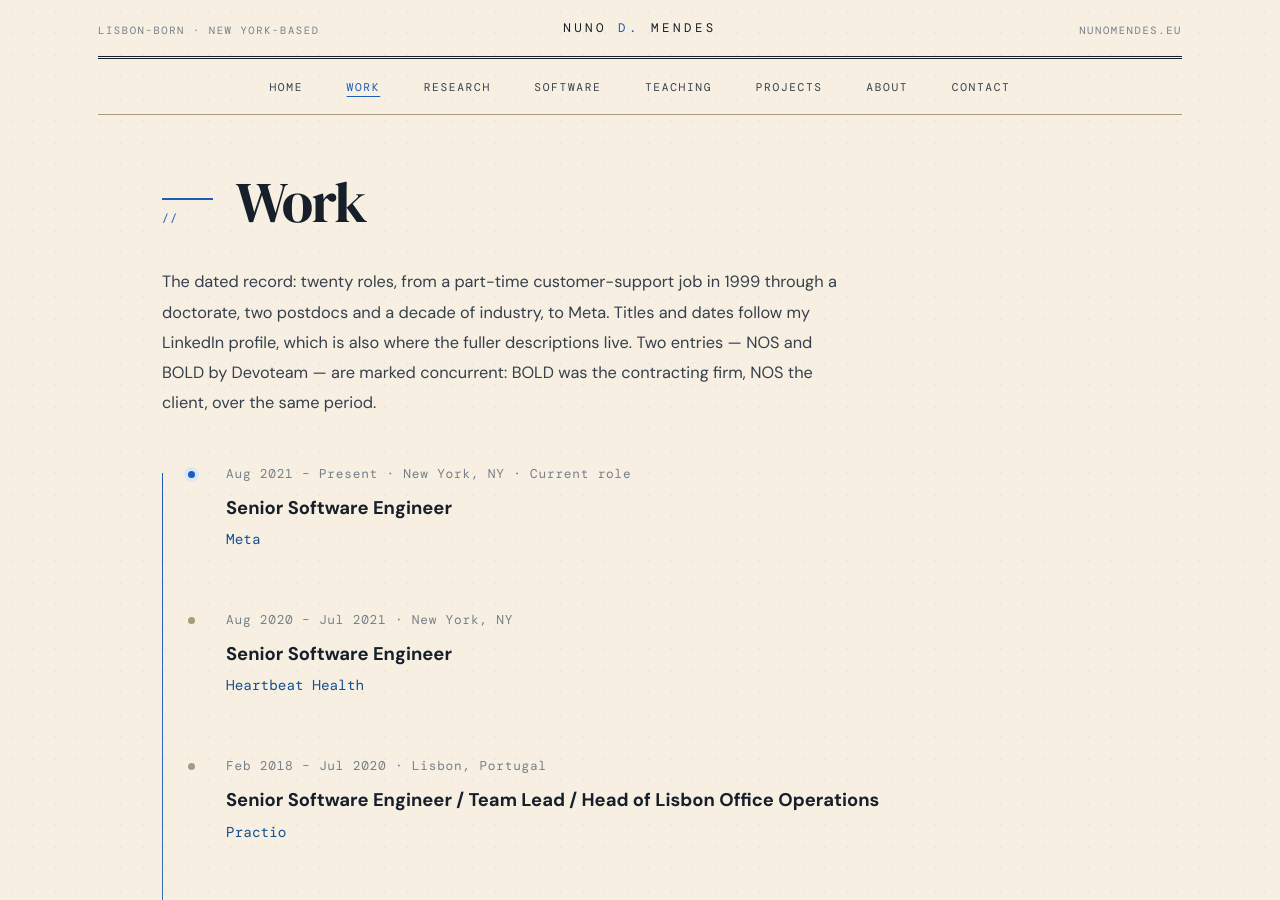
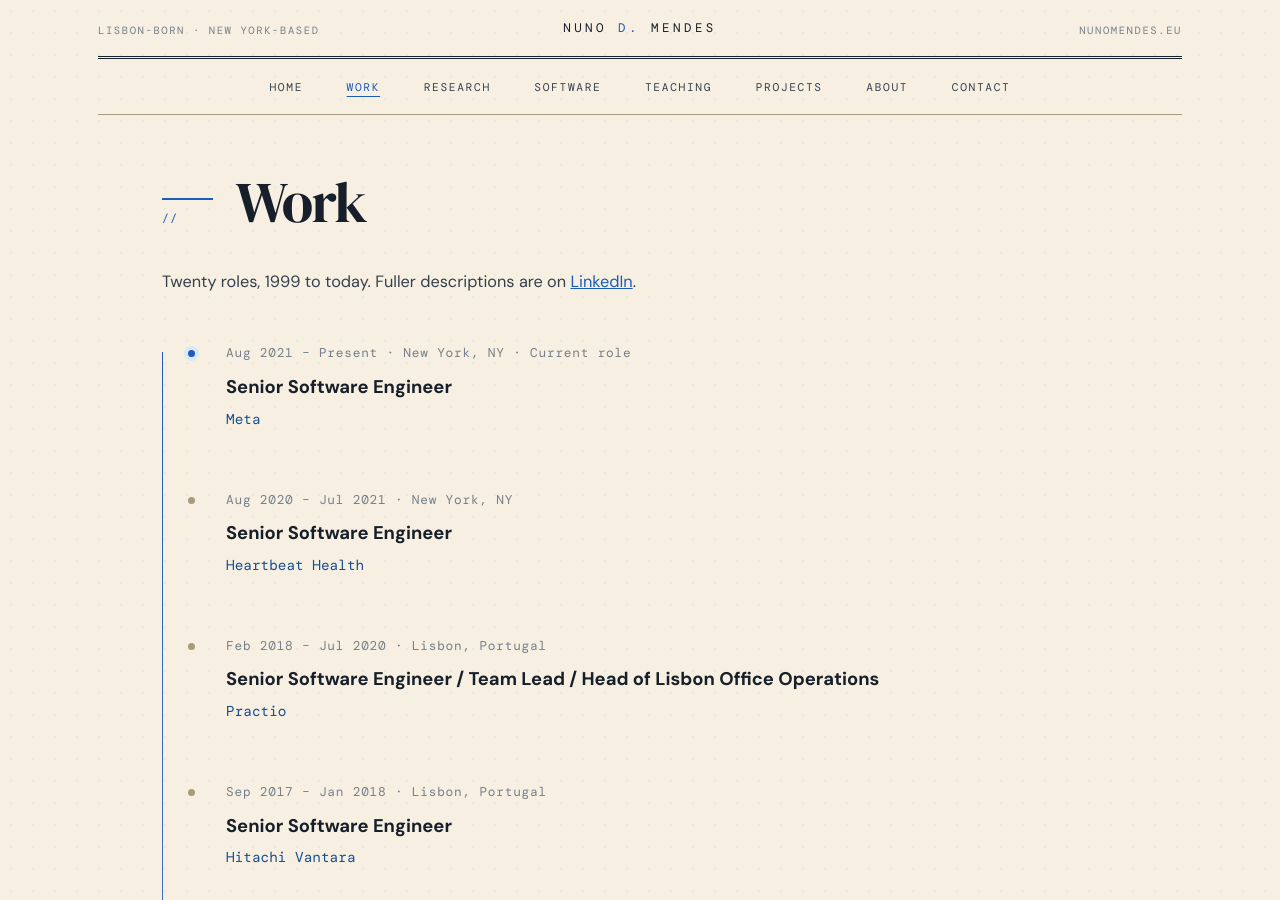
Before and after one commit to nunodelisboa/nunodelisboa.github.io, a Jekyll site: the page built from work.md, in a window 1280 px wide and 900 px high. Built offline with Jekyll 4.4.1, drawn with Linux system fonts in a browser that asks for light colours; some web fonts are replaced; some of the changed text lies outside the part shown.

Commit message:
Work: shorten intro

```diff
--- a/work.md
+++ b/work.md
@@ -13,12 +13,8 @@ description: "Career timeline of Nuno D. Mendes — twenty roles from a first jo
   </div>
 
   <p class="section-intro">
-    The dated record: twenty roles, from a part-time customer-support job in
-    1999 through a doctorate, two postdocs and a decade of industry, to Meta.
-    Titles and dates follow my LinkedIn profile, which is also where the
-    fuller descriptions live. Two entries — NOS and BOLD by Devoteam — are
-    marked concurrent: BOLD was the contracting firm, NOS the client, over the
-    same period.
+    Twenty roles, 1999 to today. Fuller descriptions are on
+    <a href="https://www.linkedin.com/in/nunodiasmendes" target="_blank" rel="noopener">LinkedIn</a>.
   </p>
 
   <div class="timeline">
@@ -34,13 +30,4 @@ description: "Career timeline of Nuno D. Mendes — twenty roles from a first jo
     {% endfor %}
   </div>
 
-  <p class="section-intro" style="margin-top: 1rem;">
-    Fuller role descriptions are on
-    <a href="https://www.linkedin.com/in/nunodiasmendes" target="_blank" rel="noopener">LinkedIn</a>.
-    The academic years behind the middle of this timeline are archived under
-    <a href="{{ '/research/' | relative_url }}">Research</a>,
-    <a href="{{ '/software/' | relative_url }}">Software</a> and
-    <a href="{{ '/teaching/' | relative_url }}">Teaching</a>.
-  </p>
-
 </div>
```
